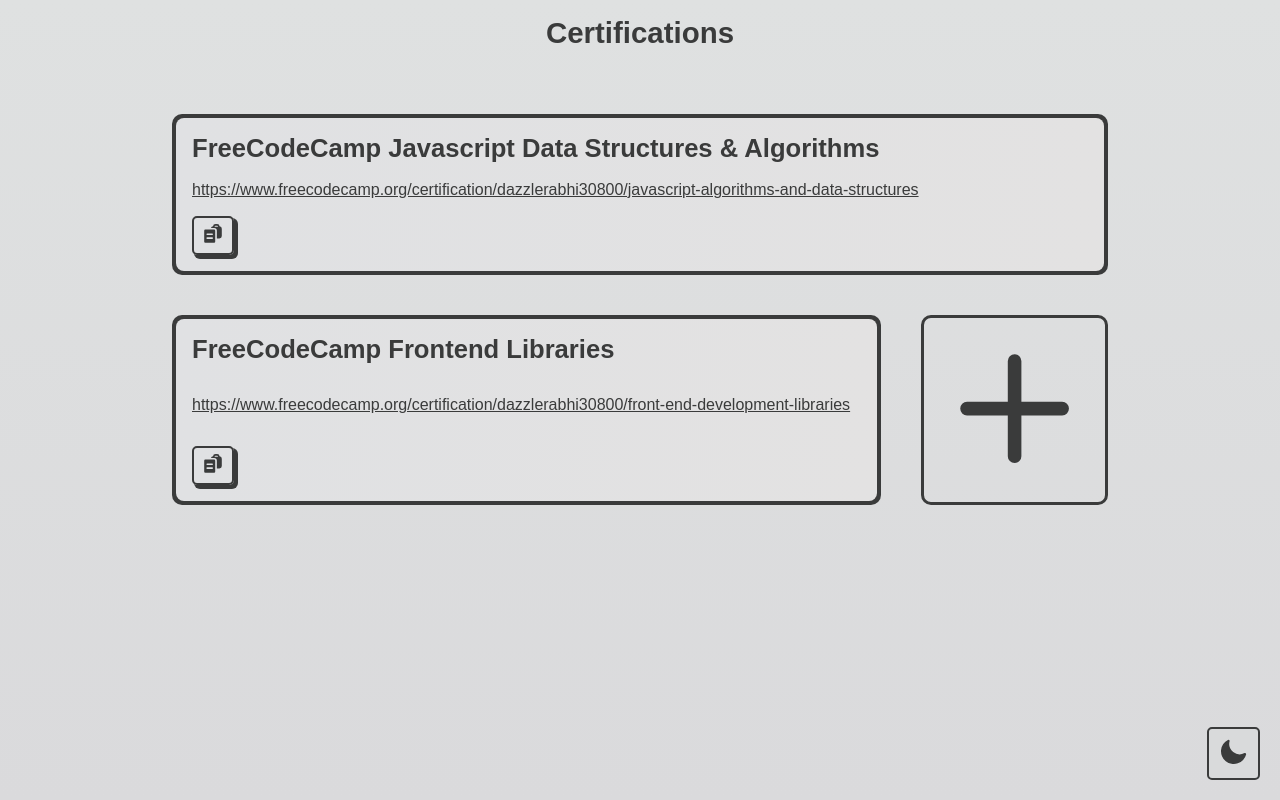
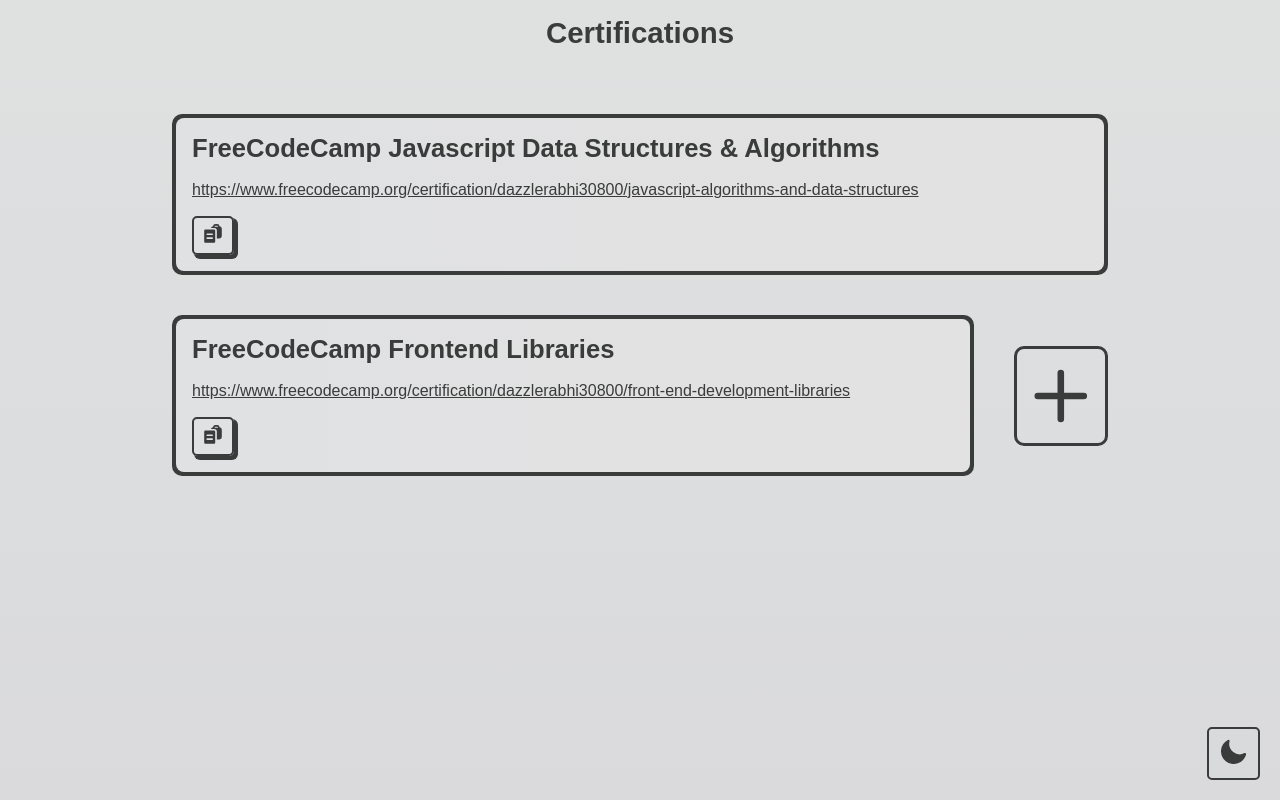
Before and after one commit to dazzlerabhi30800/next.js-useful-links, a Next.js app: page /links/certifications in a window 1280 px wide. Built offline with nearby package versions, Linux system fonts and the light colour scheme; a web font is replaced by a local one.

Commit message:
changed the styling for add button

```diff
--- a/Components/AddButton.tsx
+++ b/Components/AddButton.tsx
@@ -4,7 +4,7 @@
   const { handleAddLink } = useLinkContext();
   return (
     <button className="add--btn" onClick={handleAddLink}>
-      <PlusIcon />
+      <PlusIcon style={{width: "100%", height: "100%"}} />
     </button>
   );
 }
--- a/app/globals.css
+++ b/app/globals.css
@@ -192,10 +192,11 @@
 .add--btn {
   /* border: none; */
   outline: none;
-  width: 20%;
-  height: inherit;
+  width: 10%;
+  height: 100px;
   background: none;
   color: var(--font-color);
+  align-self: center;
   border-radius: 10px;
   border: 3px solid var(--add-btn-border-color);
 }
```
Also changed, not shown: app/links/[slug]/page.tsx (+1 -9 lines).
